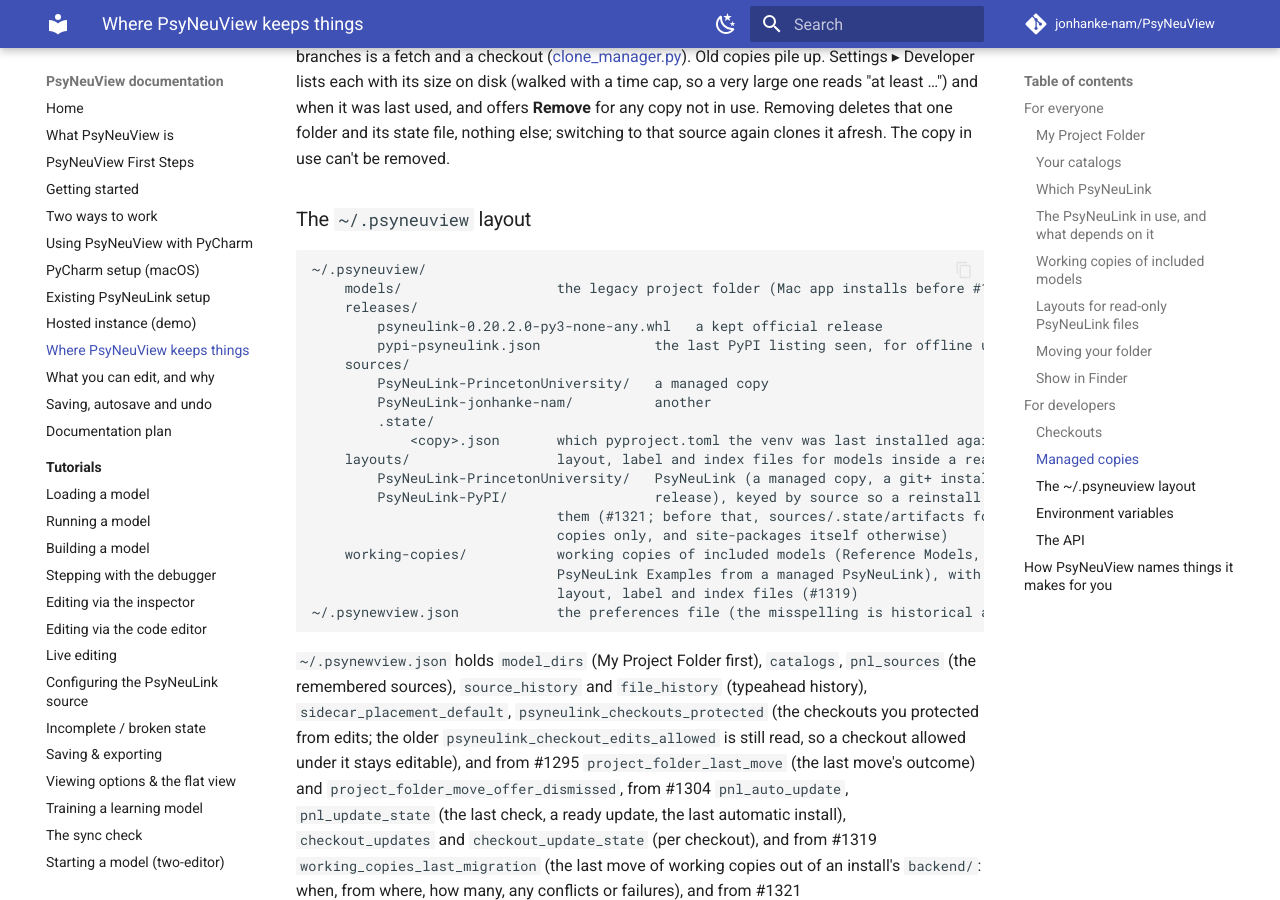
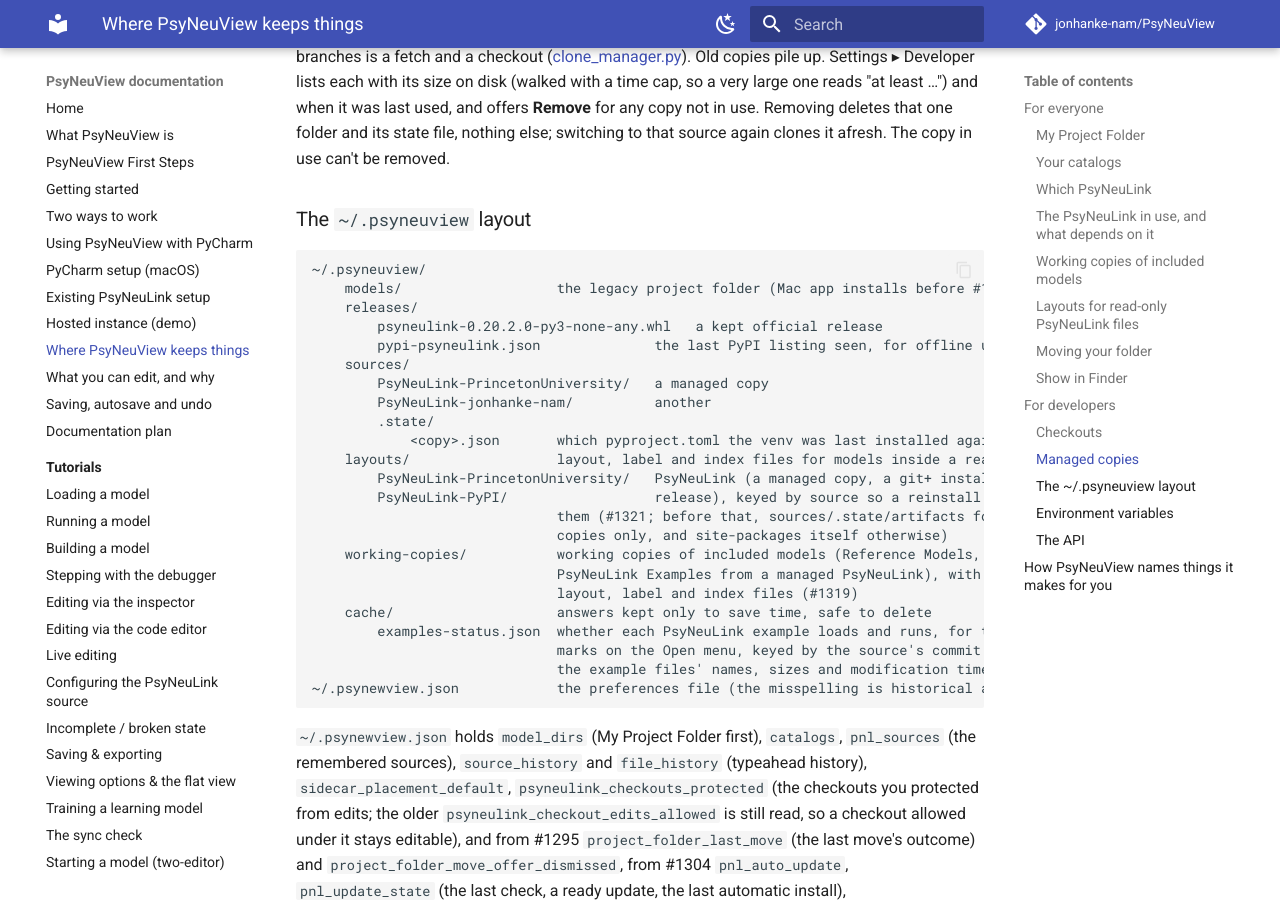
Before and after one commit to jonhanke-nam/PsyNeuView, an MkDocs documentation site: the page built from docs/where-things-live.md, in a window 1280 px wide and 900 px high, scrolled down 8166 px. Built offline with MkDocs 1.6.1 and Material for MkDocs 9.7.7, drawn with Linux system fonts in a browser that asks for light colours; comment, search, counter and statistics services are not loaded; some of the changed text lies outside the part shown.

Commit message:
Docs: the cache folder under ~/.psyneuview (#175)
Co-Authored-By: Claude Fable 5.1 <noreply@anthropic.com>

````diff
--- a/docs/where-things-live.md
+++ b/docs/where-things-live.md
@@ -391,6 +391,10 @@ source again clones it afresh. The copy in use can't be removed.
     working-copies/           working copies of included models (Reference Models, Demos,
                               PsyNeuLink Examples from a managed PsyNeuLink), with their
                               layout, label and index files (#1319)
+    cache/                    answers kept only to save time, safe to delete
+        examples-status.json  whether each PsyNeuLink example loads and runs, for the
+                              marks on the Open menu, keyed by the source's commit and
+                              the example files' names, sizes and modification times (#175)
 ~/.psynewview.json            the preferences file (the misspelling is historical and load-bearing)
 ```
 
@@ -422,6 +426,7 @@ Writes are atomic.
 | `PSYNEUVIEW_PNL_UPDATE_CHECKS` | `0` keeps the scheduled PsyNeuLink update checks, the start-time install and the launch pulls off in this process (#1304). They are also off in test mode and wherever installing isn't possible. |
 | `PSYNEWVIEW_WORKING_DIR` | Another folder for the working copies of included models instead of `~/.psyneuview/working-copies` (the e2e harness uses a temp one). While it is set, no working copies are moved out of old installs. |
 | `PSYNEUVIEW_LAYOUTS_DIR` | Another folder for the layouts and labels of read-only PsyNeuLink files instead of `~/.psyneuview/layouts` (the e2e harness and the backend tests use a temp one). While it is set, nothing is moved there from the old places (#1321). |
+| `PSYNEUVIEW_CACHE_DIR` | Another folder for answers kept only to save time (the PsyNeuLink examples' load-and-run status) instead of `~/.psyneuview/cache` (the e2e harness and the backend tests use a temp one) (#175). |
 | `PSYNEWVIEW_TEST_MODE` | The test-only endpoints ([testing](testing.md)). |
 
 Note the two spellings: `PSYNEWVIEW_` is historical and kept; newer
````
